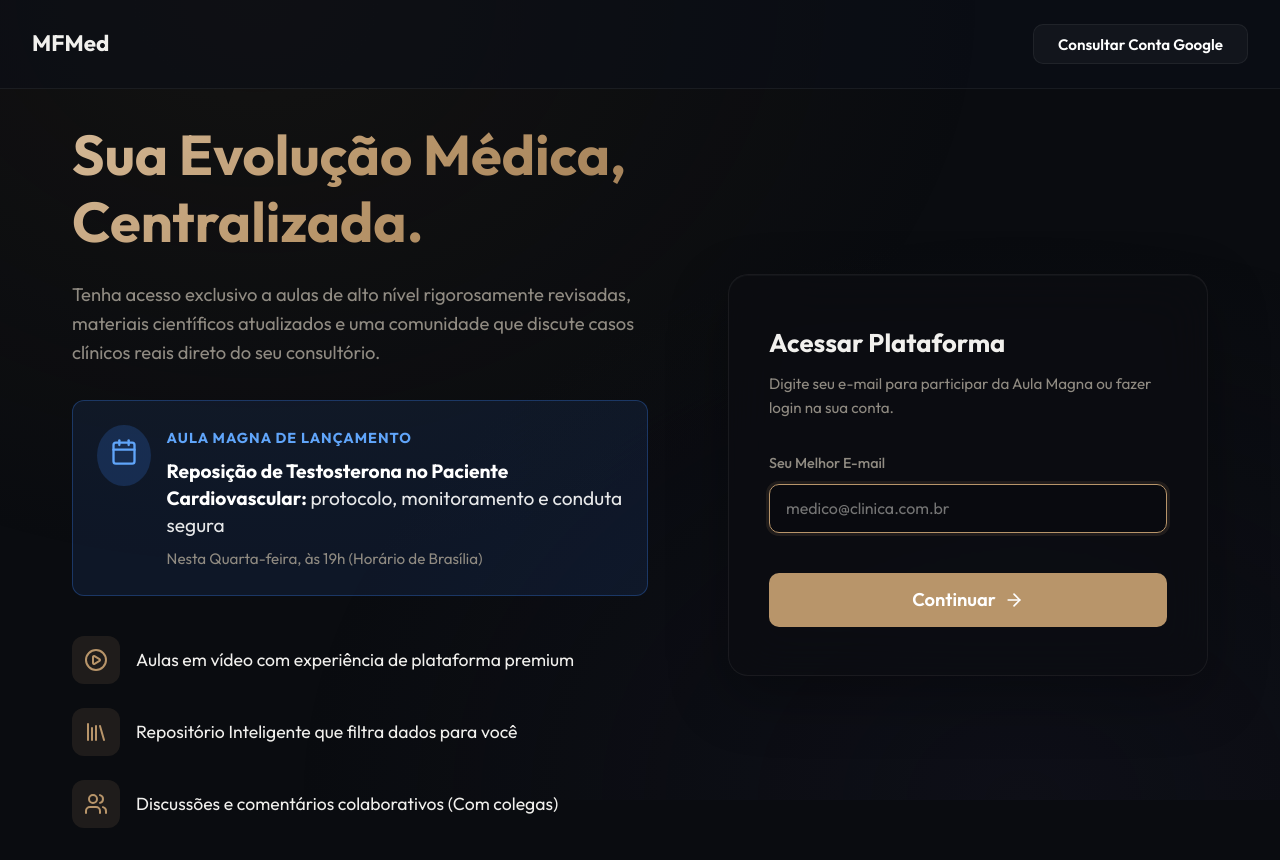
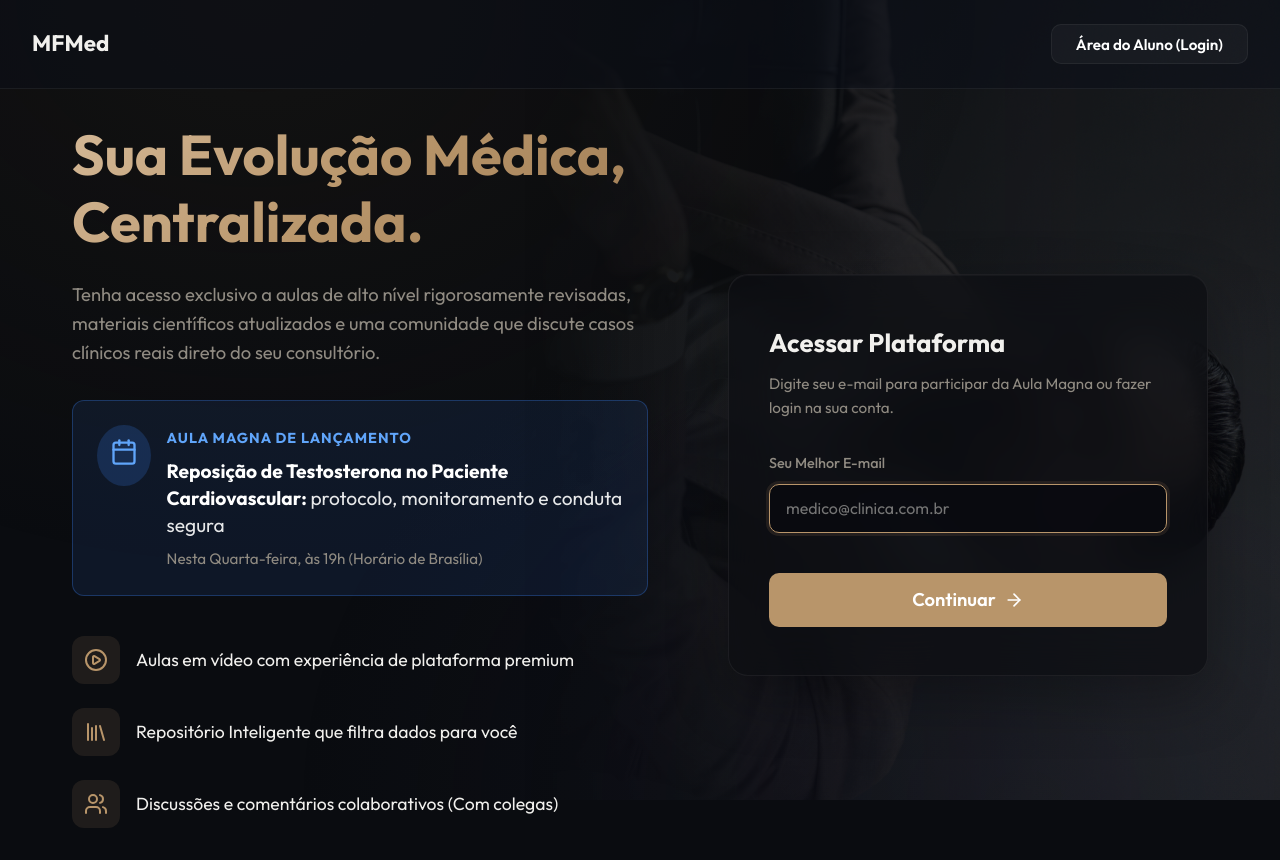
Before and after one commit to drpauloguimaraesjr/MFMed-Hub, a React (Vite) app: page / in a window 1280 px wide. Built offline with nearby package versions, Linux system fonts and the light colour scheme.

Commit message:
style: Subtly restyle customized image background from the new photo and rename header button.

```diff
--- a/src/index.css
+++ b/src/index.css
@@ -67,19 +67,19 @@ body {
   content: '';
   position: fixed;
   top: 0;
-  right: -5%;
-  width: 55%;
+  right: 0;
+  width: 60%;
   height: 100%;
-  background-image: var(--founder-image);
+  background-image: var(--hero-image);
   background-size: cover;
-  background-position: center top;
+  background-position: center 20%;
   background-repeat: no-repeat;
-  opacity: 0.12;
+  opacity: 0.3;
   z-index: 0;
   pointer-events: none;
-  filter: grayscale(0.3) contrast(1.05);
-  mask-image: linear-gradient(to left, rgba(0,0,0,0.6) 0%, rgba(0,0,0,0.3) 50%, transparent 100%);
-  -webkit-mask-image: linear-gradient(to left, rgba(0,0,0,0.6) 0%, rgba(0,0,0,0.3) 50%, transparent 100%);
+  filter: grayscale(0.4) contrast(1.1);
+  mask-image: linear-gradient(to left, rgba(0,0,0,1) 0%, rgba(0,0,0,0.5) 40%, transparent 100%);
+  -webkit-mask-image: linear-gradient(to left, rgba(0,0,0,1) 0%, rgba(0,0,0,0.5) 40%, transparent 100%);
 }
 
 .landing-wrapper > * {
--- a/src/pages/Landing.jsx
+++ b/src/pages/Landing.jsx
@@ -3,6 +3,7 @@ import { useNavigate } from 'react-router-dom';
 import { ShieldCheck, PlayCircle, Library, Users, Loader, Calendar, ArrowRight, CheckCircle, Lock } from 'lucide-react';
 import { db } from '../firebase';
 import { collection, addDoc, getDocs, query, where, serverTimestamp } from 'firebase/firestore';
+import drPauloImg from '../assets/mestre_paulo.jpg';
 
 const Landing = () => {
   const navigate = useNavigate();
@@ -89,11 +90,11 @@ const Landing = () => {
   };
 
   return (
-    <div className="landing-wrapper" style={{ minHeight: '100vh', display: 'flex', flexDirection: 'column' }}>
+    <div className="landing-wrapper" style={{ minHeight: '100vh', display: 'flex', flexDirection: 'column', '--hero-image': `url(${drPauloImg})` }}>
       <header style={{ display: 'flex', justifyContent: 'space-between', alignItems: 'center', padding: '1.5rem 2rem', borderBottom: '1px solid var(--glass-border)', background: 'rgba(11, 15, 25, 0.5)' }}>
         <h2 style={{ fontSize: '1.4rem', fontWeight: 'bold', margin: 0 }}>MFMed</h2>
         <button className="btn btn-secondary" onClick={() => navigate('/login')} style={{ padding: '0.6rem 1.5rem', fontSize: '0.95rem' }}>
-          Consultar Conta Google
+          Área do Aluno (Login)
         </button>
       </header>
 
```
Also changed, not shown: imagens/DSC09307.jpg (added), src/assets/mestre_paulo.jpg (added).
